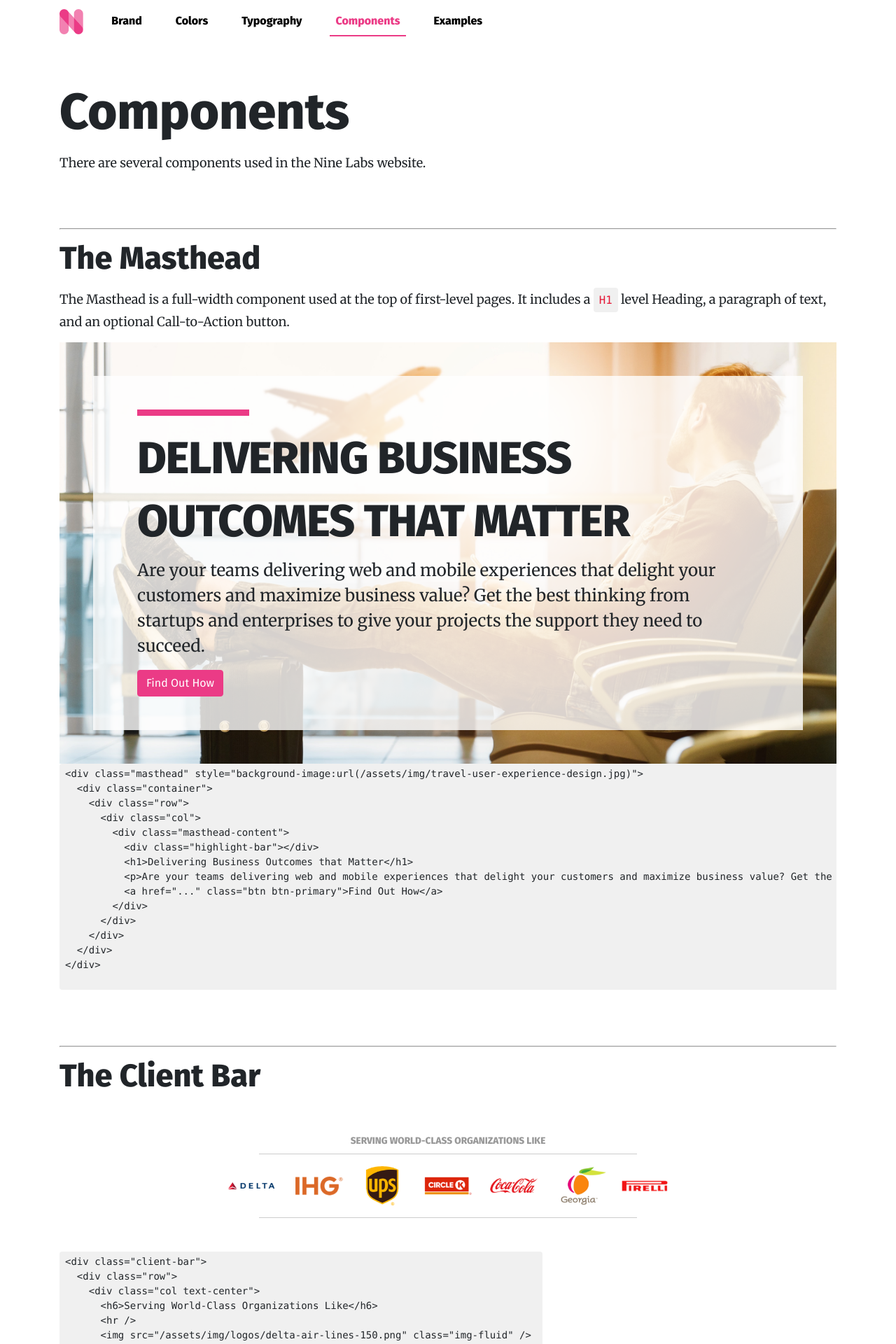
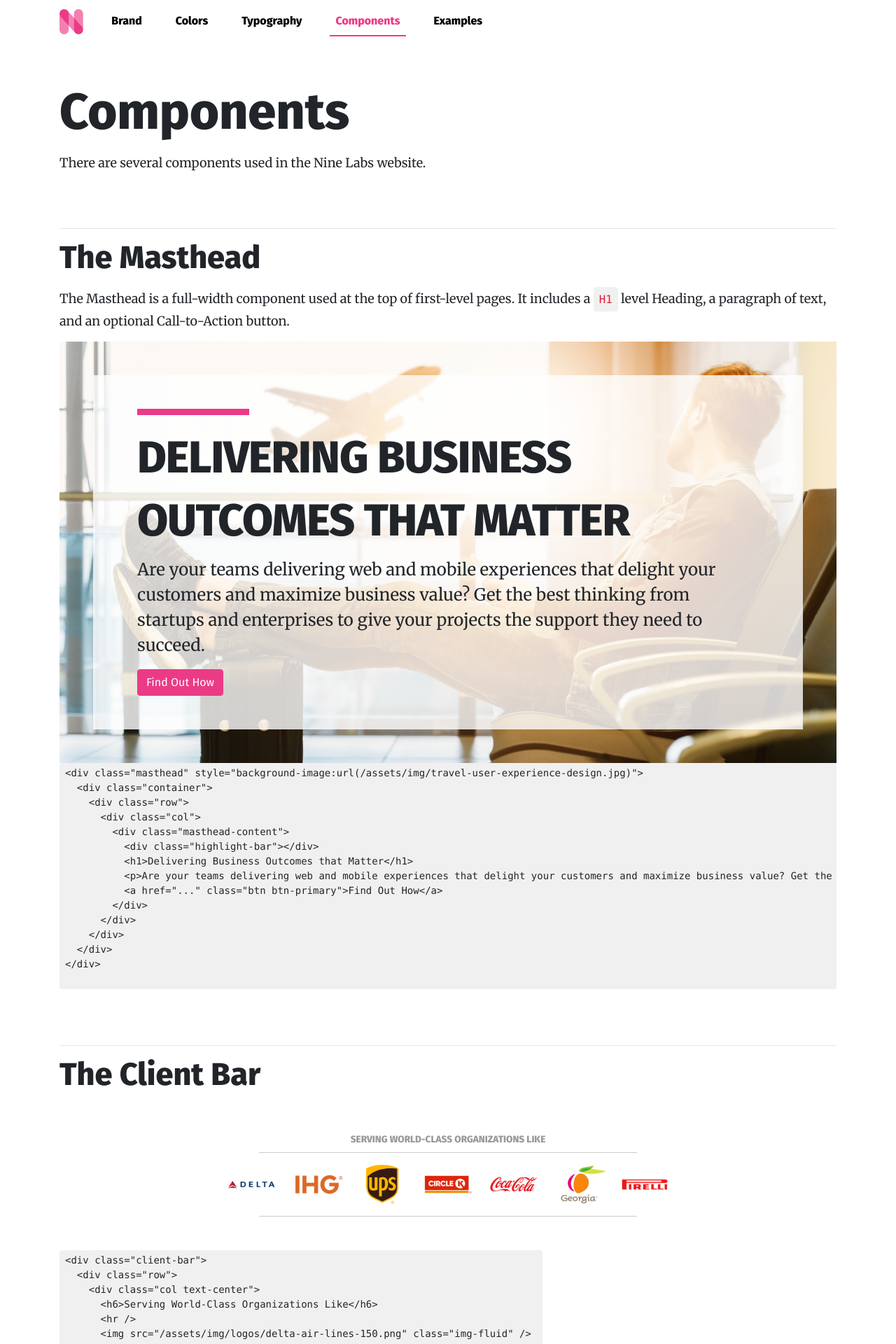
Before and after one commit to uriahninelabs/designsystem, a Jekyll site: the page built from components.md, in a window 1280 px wide. Shown: the top 1920 px of the page at 70% size. Built offline with Jekyll 4.4.1, drawn with Linux system fonts in a browser that asks for light colours; nearby versions of some CDN libraries.

Commit message:
Trying Snook's `flex-direction` thing for topic-containers

```diff
--- a/_sass/_docs.scss
+++ b/_sass/_docs.scss
@@ -16,6 +16,8 @@ code {
 
 hr {
   margin-top: 5rem;
+  border: 0;
+  border-top: 1px solid $gray-20;
 }
 
 footer {
--- a/_sass/_topic-container.scss
+++ b/_sass/_topic-container.scss
@@ -20,7 +20,7 @@
     margin-bottom: .5rem;
   }
 
-  .row:nth-child(odd) .topic-content {
-      order: 1;
+  .row:nth-child(2n) {
+      flex-direction: row-reverse;
   }
 }
```
Also changed, not shown: 4 other files.
